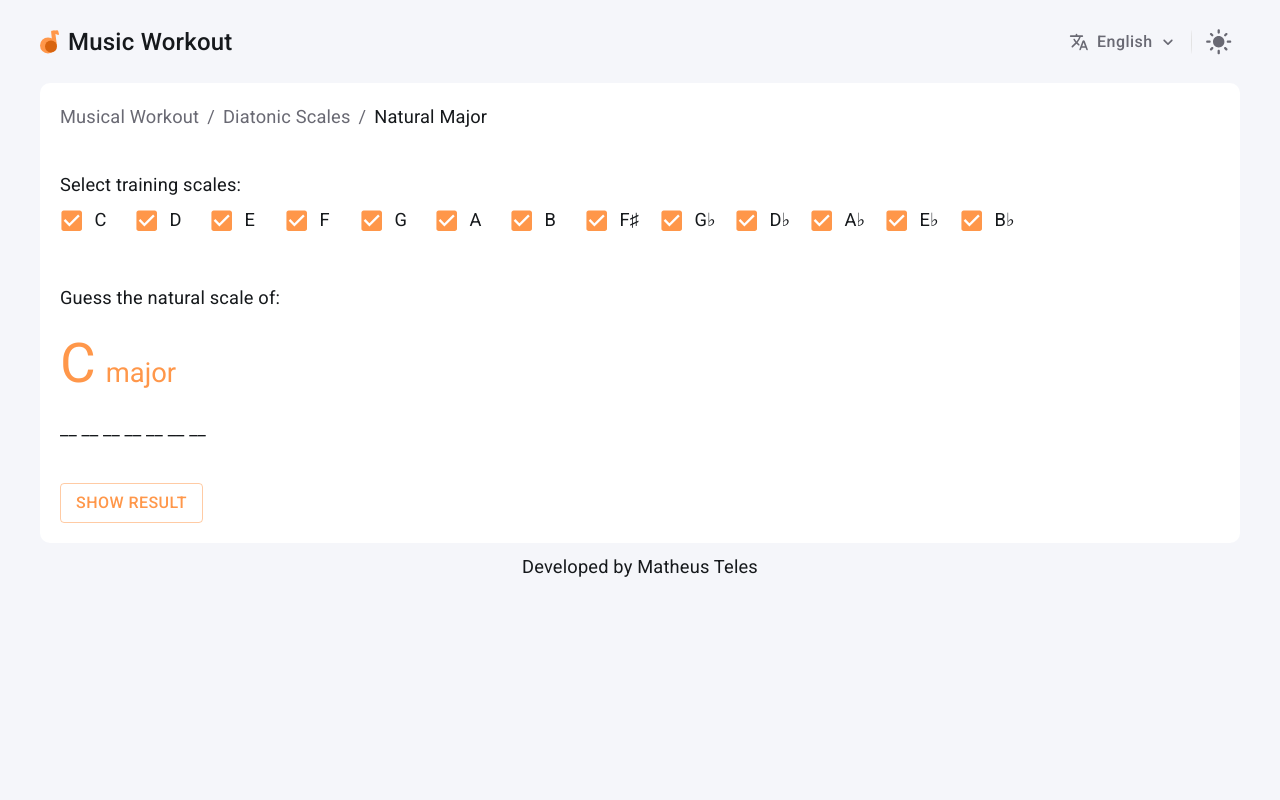
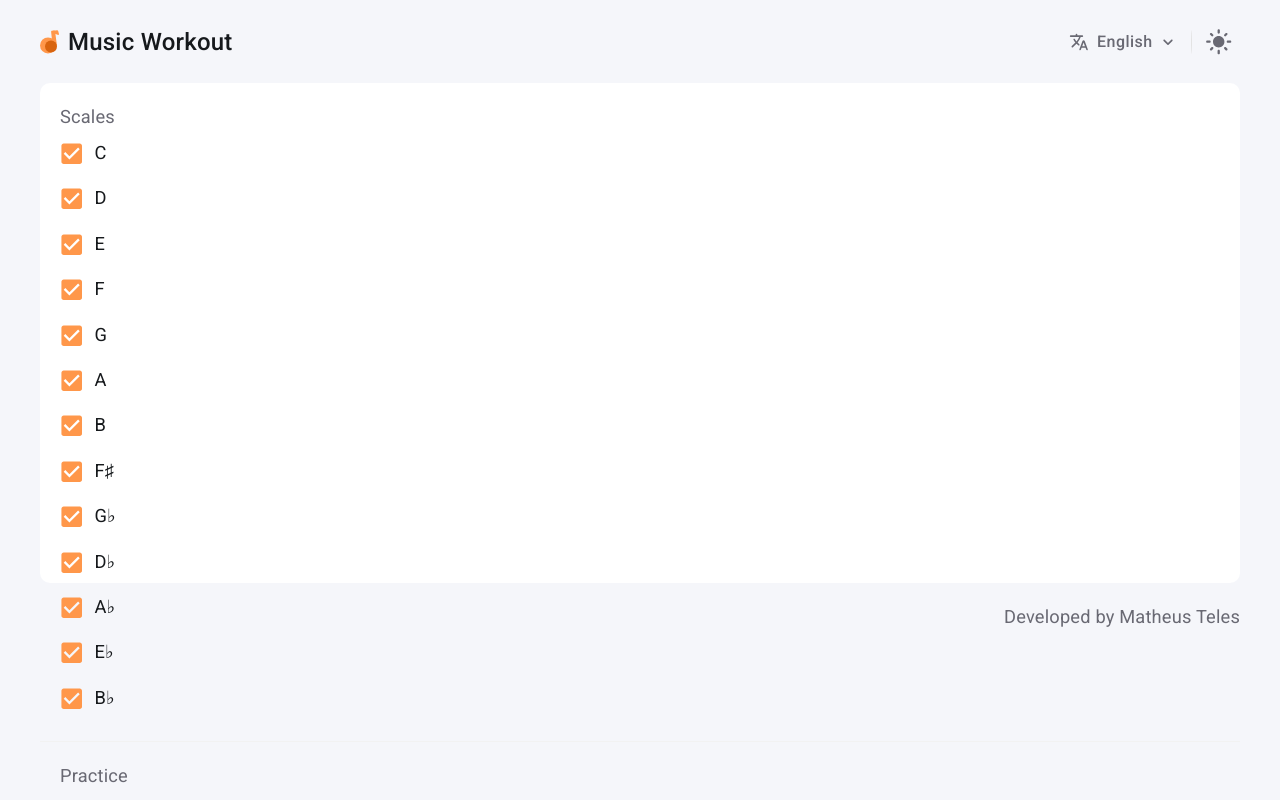
Before and after one commit to matheustdo/music-workout, a React (Create React App) app: page / in a window 1280 px wide. Shown: the top 800 px of the page. Built offline with nearby package versions, Linux system fonts and the light colour scheme.

Commit message:
Edit pages structure

```diff
--- a/src/components/Header/TranslationButton/index.jsx
+++ b/src/components/Header/TranslationButton/index.jsx
@@ -1,4 +1,3 @@
-/* eslint-disable no-unused-vars */
 import KeyboardArrowDownRoundedIcon from "@mui/icons-material/KeyboardArrowDownRounded";
 import TranslateRoundedIcon from "@mui/icons-material/TranslateRounded";
 import { Button, Typography, Menu, MenuItem } from "@mui/material";
@@ -21,6 +20,7 @@ function TranslationButton() {
   const [buttonWidth, setButtonWidth] = useState(100);
   const availableLanguages = i18next.options.resources;
   const open = Boolean(anchorEl);
+
   /**
    * Handles the button click.
    */
--- /dev/null
+++ b/src/components/Page/index.jsx
@@ -0,0 +1,31 @@
+import { Typography } from "@mui/material";
+import PropTypes from "prop-types";
+import { useTranslation } from "react-i18next";
+
+import useStyles from "./styles";
+
+/**
+ * A page wrapper.
+ */
+function Page({ children }) {
+  const classes = useStyles();
+  const { t } = useTranslation();
+
+  return (
+    <div className={classes.wrapper}>
+      <div className={classes.container}>{children}</div>
+      <Typography className={classes.footer} align="right">
+        {t("footer.credits")}
+      </Typography>
+    </div>
+  );
+}
+
+Page.propTypes = {
+  children: PropTypes.oneOfType([
+    PropTypes.arrayOf(PropTypes.shape()),
+    PropTypes.shape(),
+  ]).isRequired,
+};
+
+export default Page;
--- a/src/pages/ScalesTrainer/styles.jsx
+++ b/src/components/Page/styles.jsx
@@ -3,38 +3,25 @@ import { createUseStyles } from "react-jss";
 import { sizes } from "../../constants/layout";
 
 const useStyles = createUseStyles((theme) => ({
-  container: {
+  wrapper: {
+    position: "relative",
     display: "flex",
-    justifyContent: "center",
-  },
-  contentWrapper: {
-    position: "relative",
-    width: "100%",
-    display: "flex",
-    justifyContent: "center",
-    padding: "0px 20px",
     flexDirection: "column",
     alignItems: "center",
+    padding: "0px 20px",
   },
-  content: {
+  container: {
+    position: "relative",
     backgroundColor: theme.background.secondary,
     borderRadius: 10,
     maxWidth: sizes.pageMaxWidth,
     width: "100%",
-    padding: 20,
+    marginBottom: 20,
   },
-  guessSection: {
-    margin: "40px 0px",
-  },
-  checkSection: {
-    margin: "40px 0px",
-  },
-  checkItems: {
-    "-webkit-flex-direction": "unset !important",
-  },
-  checkItem: {
-    display: "inline",
-    width: 70,
+  footer: {
+    maxWidth: sizes.pageMaxWidth,
+    width: "100%",
+    color: theme.text.secondary,
   },
 }));
 
--- a/src/i18n/translations/en.json
+++ b/src/i18n/translations/en.json
@@ -2,5 +2,14 @@
   "general": {
     "language": "English",
     "platformName": "Music Workout"
+  },
+  "footer": {
+    "credits": "Developed by Matheus Teles"
+  },
+  "exercises": {
+    "scaleNotes": {
+      "scalesTitle": "Scales",
+      "practiceTitle": "Practice"
+    }
   }
 }
--- a/src/i18n/translations/es.json
+++ b/src/i18n/translations/es.json
@@ -2,5 +2,8 @@
   "general": {
     "language": "Español",
     "platformName": "Music Workout"
+  },
+  "footer": {
+    "credits": "Desarrollado por Matheus Teles"
   }
 }
--- a/src/i18n/translations/pt.json
+++ b/src/i18n/translations/pt.json
@@ -2,5 +2,14 @@
   "general": {
     "language": "Português",
     "platformName": "Music Workout"
+  },
+  "footer": {
+    "credits": "Desenvolvido por Matheus Teles"
+  },
+  "exercises": {
+    "scaleNotes": {
+      "scalesTitle": "Escalas",
+      "practiceTitle": "Prática"
+    }
   }
 }
--- /dev/null
+++ b/src/pages/Exercises/ScaleNotes/index.jsx
@@ -0,0 +1,113 @@
+import {
+  Button,
+  Checkbox,
+  FormControlLabel,
+  FormGroup,
+  Typography,
+} from "@mui/material";
+import { useState } from "react";
+import { useTranslation } from "react-i18next";
+
+import {
+  pitches,
+  pitchLabels,
+  pitchList,
+} from "../../../constants/definitions";
+import { getRandom } from "../../../util/functions";
+import useStyles from "./styles";
+
+/**
+ * This pages does the major scale notes exercise.
+ */
+function ScaleNotes(props) {
+  const classes = useStyles();
+  const [note, setNote] = useState(getRandom(pitchList));
+  const [result, setResult] = useState();
+  const [checkedPitches, setCheckedPitches] = useState(pitchList);
+  const { t } = useTranslation();
+
+  /**
+   * Handles the next button onClick event.
+   */
+  function handleNextButton() {
+    if (result) {
+      let newNote = getRandom(checkedPitches);
+
+      while (newNote === note) {
+        newNote = getRandom(checkedPitches);
+      }
+
+      setNote(newNote);
+      setResult();
+    } else {
+      const scale = pitches[note].diatonic.naturalMajor.map((pitch) => (
+        <Typography key={pitch} display="inline" style={{ marginRight: 15 }}>
+          {pitches[pitch].label}
+        </Typography>
+      ));
+      setResult(scale);
+    }
+  }
+  console.log(result);
+  /**
+   * Handles the checkbox event.
+   */
+  function handleCheckBox(newState, pitch) {
+    if (newState) {
+      setCheckedPitches((oldPitches) => [...oldPitches, pitch]);
+    } else {
+      setCheckedPitches((oldPitches) => oldPitches.filter((e) => e !== pitch));
+    }
+  }
+
+  return (
+    <div {...props}>
+      <div className={classes.section}>
+        <Typography color="text.secondary">
+          {t("exercises.scaleNotes.scalesTitle")}
+        </Typography>
+        <FormGroup className={classes.checkItems}>
+          {pitchList.map((pitch) => (
+            <FormControlLabel
+              key={pitch}
+              control={
+                <Checkbox
+                  defaultChecked
+                  onChange={(e, newState) => handleCheckBox(newState, pitch)}
+                />
+              }
+              label={pitchLabels[pitch]}
+              className={classes.checkItem}
+              disableTypography
+            />
+          ))}
+        </FormGroup>
+      </div>
+      <div className={classes.separator} />
+      <div className={classes.section}>
+        <Typography color="text.secondary" style={{ marginBottom: 20 }}>
+          {t("exercises.scaleNotes.practiceTitle")}
+        </Typography>
+        <Typography variant="h3" display="inline" color="primary">
+          {pitchLabels[note]}
+        </Typography>
+        <Typography
+          style={{ marginLeft: 10 }}
+          variant="h5"
+          display="inline"
+          color="primary"
+        >
+          major
+        </Typography>
+        <Typography style={{ marginTop: 20 }}>
+          {result || `__ __ __ __ __ __ __`}
+        </Typography>
+        <Button variant="outlined" onClick={() => handleNextButton()}>
+          {result ? "Next Scale" : "Show result"}
+        </Button>
+      </div>
+    </div>
+  );
+}
+
+export default ScaleNotes;
--- /dev/null
+++ b/src/pages/Exercises/ScaleNotes/styles.jsx
@@ -0,0 +1,23 @@
+import { createUseStyles } from "react-jss";
+
+const useStyles = createUseStyles((theme) => ({
+  section: {
+    padding: 20,
+  },
+  checkItems: {
+    "-webkit-flex-direction": "unset !important",
+    display: "grid",
+    columnGap: 15,
+  },
+  checkItem: {
+    display: "inline",
+    width: 70,
+  },
+  separator: {
+    height: 1,
+    width: "100%",
+    backgroundColor: theme.stroke.soft,
+  },
+}));
+
+export default useStyles;
--- /dev/null
+++ b/src/pages/Home/index.jsx
@@ -0,0 +1,18 @@
+import Page from "../../components/Page";
+import ScaleNotes from "../Exercises/ScaleNotes";
+import useStyles from "./styles";
+
+/**
+ * The application's home page.
+ */
+function Home() {
+  const classes = useStyles();
+
+  return (
+    <Page>
+      <ScaleNotes className={classes.scaleNotes} />
+    </Page>
+  );
+}
+
+export default Home;
--- /dev/null
+++ b/src/pages/Home/styles.jsx
@@ -0,0 +1,9 @@
+import { createUseStyles } from "react-jss";
+
+const useStyles = createUseStyles({
+  scaleNotes: {
+    height: 500,
+  },
+});
+
+export default useStyles;
--- a/src/pages/ScalesTrainer/index.jsx
+++ /dev/null
@@ -1,119 +0,0 @@
-import {
-  Breadcrumbs,
-  Button,
-  Checkbox,
-  FormControlLabel,
-  FormGroup,
-  Typography,
-} from "@mui/material";
-import { useState } from "react";
-
-import { pitches, pitchLabels, pitchList } from "../../constants/definitions";
-import { getRandom } from "../../util/functions";
-import useStyles from "./styles";
-
-/**
- * This pages does the major scale training.
- */
-function ScalesTrainer() {
-  const classes = useStyles();
-  const [note, setNote] = useState(getRandom(pitchList));
-  const [result, setResult] = useState();
-  const [checkedPitches, setCheckedPitches] = useState(pitchList);
-
-  /**
-   * Handles the next button onClick event.
-   */
-  function handleNextButton() {
-    if (result) {
-      let newNote = getRandom(checkedPitches);
-
-      while (newNote === note) {
-        newNote = getRandom(checkedPitches);
-      }
-
-      setNote(newNote);
-      setResult();
-    } else {
-      const scale = pitches[note].diatonic.naturalMajor.map((pitch) => (
-        <Typography key={pitch} display="inline" style={{ marginRight: 15 }}>
-          {pitches[pitch].label}
-        </Typography>
-      ));
-      setResult(scale);
-    }
-  }
-
-  /**
-   * Handles the checkbox event.
-   */
-  function handleCheckBox(newState, pitch) {
-    if (newState) {
-      setCheckedPitches((oldPitches) => [...oldPitches, pitch]);
-    } else {
-      setCheckedPitches((oldPitches) => oldPitches.filter((e) => e !== pitch));
-    }
-  }
-
-  return (
-    <div className={classes.container}>
-      <div className={classes.contentWrapper}>
-        <div className={classes.content}>
-          <Breadcrumbs>
-            <Typography>Musical Workout</Typography>
-            <Typography>Diatonic Scales</Typography>
-            <Typography color="text.primary">Natural Major</Typography>
-          </Breadcrumbs>
-          <div className={classes.checkSection}>
-            <Typography>Select training scales:</Typography>
-            <FormGroup className={classes.checkItems}>
-              {pitchList.map((pitch) => (
-                <FormControlLabel
-                  key={pitch}
-                  control={
-                    <Checkbox
-                      defaultChecked
-                      onChange={(e, newState) =>
-                        handleCheckBox(newState, pitch)
-                      }
-                    />
-                  }
-                  label={pitchLabels[pitch]}
-                  className={classes.checkItem}
-                  disableTypography
-                />
-              ))}
-            </FormGroup>
-          </div>
-          <div className={classes.guessSection}>
-            <Typography style={{ marginBottom: 20 }}>
-              Guess the natural scale of:
-            </Typography>
-            <Typography variant="h3" display="inline" color="primary">
-              {pitchLabels[note]}
-            </Typography>
-            <Typography
-              style={{ marginLeft: 10 }}
-              variant="h5"
-              display="inline"
-              color="primary"
-            >
-              major
-            </Typography>
-            <Typography style={{ marginTop: 20 }}>
-              {result || `__ __ __ __ __ __ __`}
-            </Typography>
-          </div>
-          <Button variant="outlined" onClick={() => handleNextButton()}>
-            {result ? "Next Scale" : "Show result"}
-          </Button>
-        </div>
-        <Typography style={{ marginTop: 10 }}>
-          Developed by Matheus Teles
-        </Typography>
-      </div>
-    </div>
-  );
-}
-
-export default ScalesTrainer;
--- a/src/router.jsx
+++ b/src/router.jsx
@@ -1,7 +1,7 @@
 import { Routes, Route } from "react-router-dom";
 
 import Header from "./components/Header";
-import ScalesTrainer from "./pages/ScalesTrainer";
+import Home from "./pages/Home";
 
 /**
  *
@@ -11,7 +11,7 @@ function Router() {
     <>
       <Header />
       <Routes>
-        <Route path="/" element={<ScalesTrainer />} />
+        <Route path="/" element={<Home />} />
       </Routes>
     </>
   );
```
